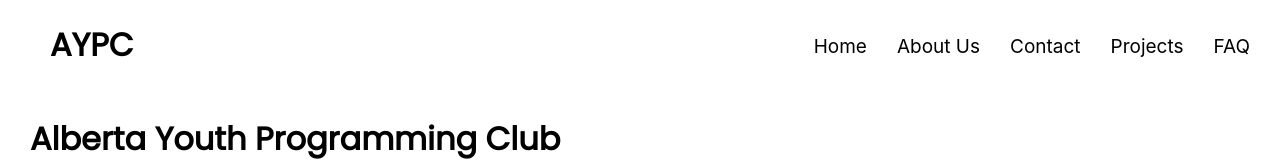
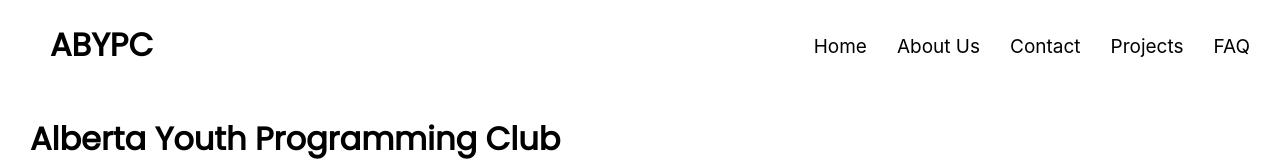
Before and after one commit to untold-titan/aycc-site, a React (Create React App) app: page / in a window 1280 px wide. Shown: the top 161 px of the page. Built offline with nearby package versions, Linux system fonts and the light colour scheme.

Commit message:
smol fix

```diff
--- a/public/index.html
+++ b/public/index.html
@@ -10,7 +10,7 @@
     <meta name="theme-color" content="#000000" />
     <meta
       name="description"
-      content="Web site created using create-react-app"
+      content="Offical Alberta Youth Programming Club Website"
     />
     <link rel="apple-touch-icon" href="%PUBLIC_URL%/logo192.png" />
     <!--
@@ -27,7 +27,7 @@
       work correctly both with client-side routing and a non-root public URL.
       Learn how to configure a non-root public URL by running `npm run build`.
     -->
-    <title>React App</title>
+    <title>ABYPC</title>
   </head>
   <body>
     <noscript>You need to enable JavaScript to run this app.</noscript>
--- a/src/HomeBar.js
+++ b/src/HomeBar.js
@@ -3,7 +3,7 @@ export const HomeBar = () =>{
     return(
         <div class="container">
             <div class="title">
-                <h1>AYPC</h1>
+                <h1>ABYPC</h1>
             </div>
             <div class="navigation">
                 <ul>
```
